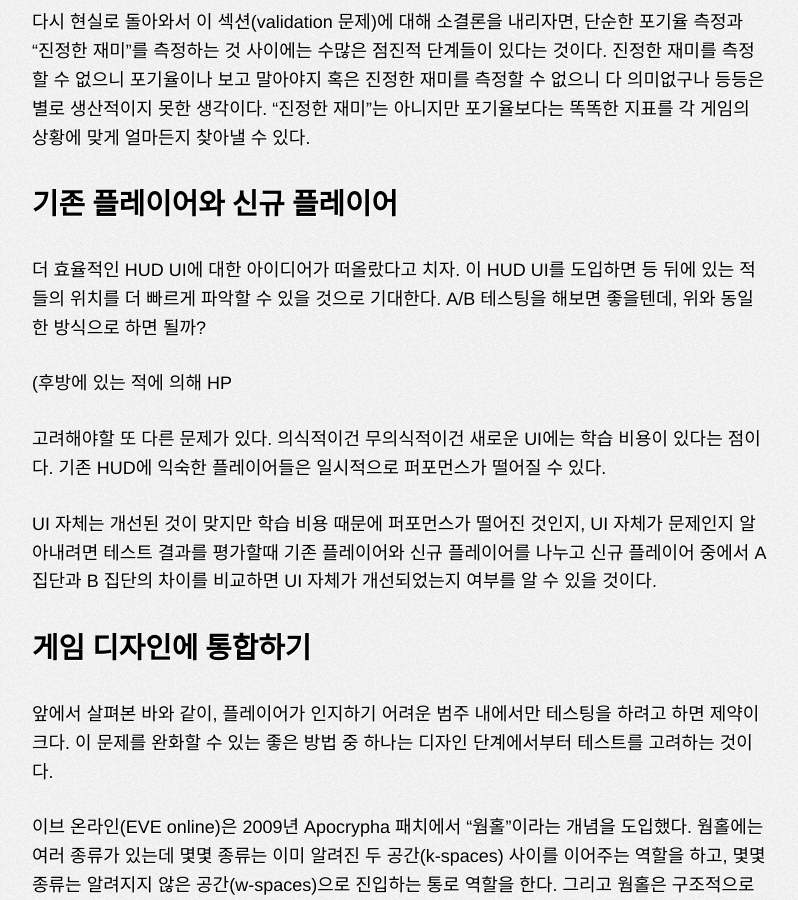
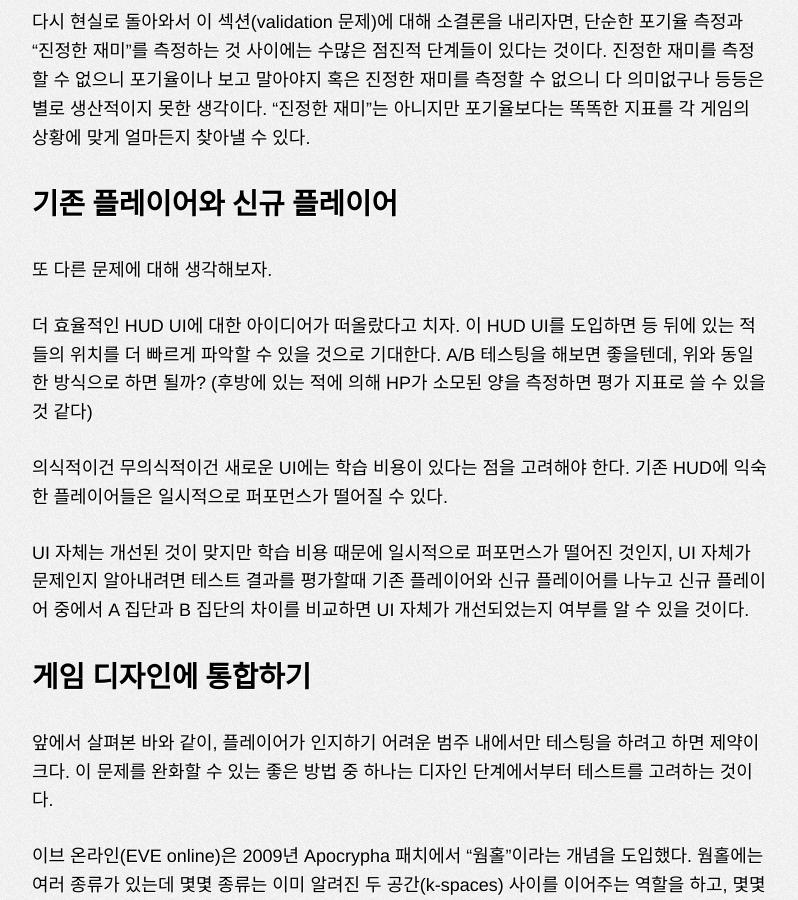
Before and after one commit to boxnwhiskr/boxnwhiskr.github.io, a Jekyll site: the page built from _posts/2015-01-29-a_b_testing_online_games.markdown, in a window 1280 px wide and 900 px high, scrolled down 7020 px. Shown: the whole window, without its empty margins (239-1037 px from the left). Built offline with Jekyll 4.4.1, drawn with Linux system fonts in a browser that asks for light colours.

Commit message:
Update 2015-01-29-a_b_testing_online_games.markdown

```diff
--- a/_posts/2015-01-29-a_b_testing_online_games.markdown
+++ b/_posts/2015-01-29-a_b_testing_online_games.markdown
@@ -155,13 +155,13 @@ A/B 테스팅을 통해 안전하게 그리고 확신을 갖고 패치를 적용
 
 # 기존 플레이어와 신규 플레이어
 
-더 효율적인 HUD UI에 대한 아이디어가 떠올랐다고 치자. 이 HUD UI를 도입하면 등 뒤에 있는 적들의 위치를 더 빠르게 파악할 수 있을 것으로 기대한다. A/B 테스팅을 해보면 좋을텐데, 위와 동일한 방식으로 하면 될까?
+또 다른 문제에 대해 생각해보자.
 
-(후방에 있는 적에 의해 HP
+더 효율적인 HUD UI에 대한 아이디어가 떠올랐다고 치자. 이 HUD UI를 도입하면 등 뒤에 있는 적들의 위치를 더 빠르게 파악할 수 있을 것으로 기대한다. A/B 테스팅을 해보면 좋을텐데, 위와 동일한 방식으로 하면 될까? (후방에 있는 적에 의해 HP가 소모된 양을 측정하면 평가 지표로 쓸 수 있을 것 같다)
 
-고려해야할 또 다른 문제가 있다. 의식적이건 무의식적이건 새로운 UI에는 학습 비용이 있다는 점이다. 기존 HUD에 익숙한 플레이어들은 일시적으로 퍼포먼스가 떨어질 수 있다.
+의식적이건 무의식적이건 새로운 UI에는 학습 비용이 있다는 점을 고려해야 한다. 기존 HUD에 익숙한 플레이어들은 일시적으로 퍼포먼스가 떨어질 수 있다.
 
-UI 자체는 개선된 것이 맞지만 학습 비용 때문에 퍼포먼스가 떨어진 것인지, UI 자체가 문제인지 알아내려면 테스트 결과를 평가할때 기존 플레이어와 신규 플레이어를 나누고 신규 플레이어 중에서 A 집단과 B 집단의 차이를 비교하면 UI 자체가 개선되었는지 여부를 알 수 있을 것이다.
+UI 자체는 개선된 것이 맞지만 학습 비용 때문에 일시적으로 퍼포먼스가 떨어진 것인지, UI 자체가 문제인지 알아내려면 테스트 결과를 평가할때 기존 플레이어와 신규 플레이어를 나누고 신규 플레이어 중에서 A 집단과 B 집단의 차이를 비교하면 UI 자체가 개선되었는지 여부를 알 수 있을 것이다.
 
 
 # 게임 디자인에 통합하기
```
